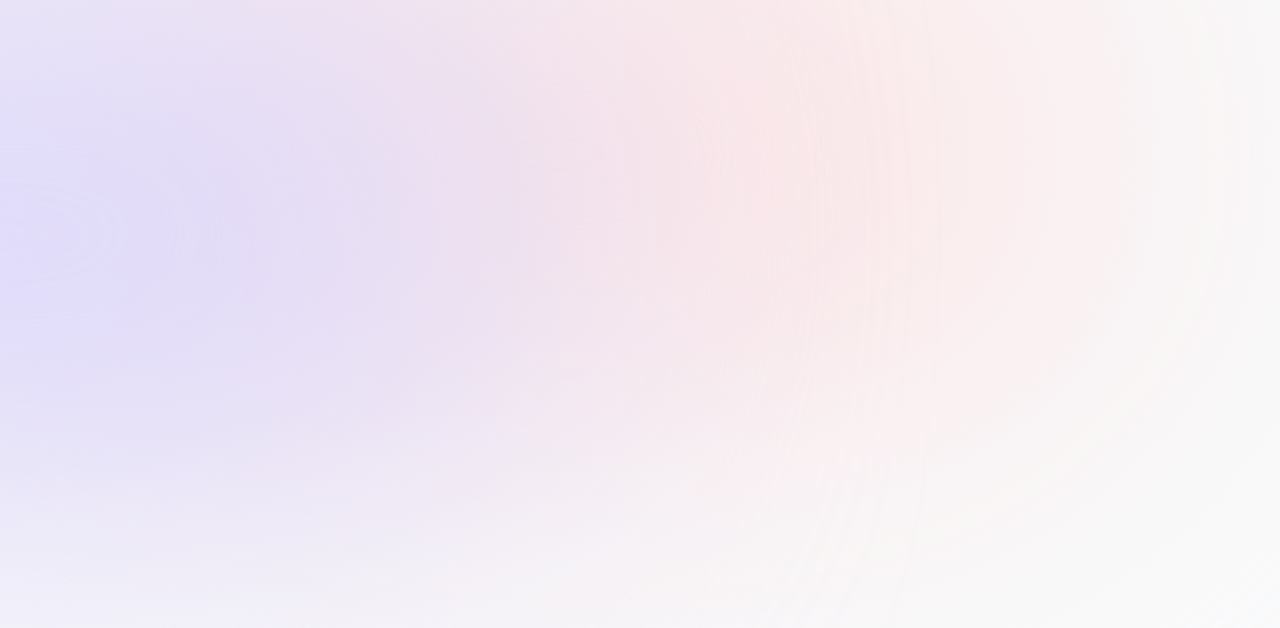
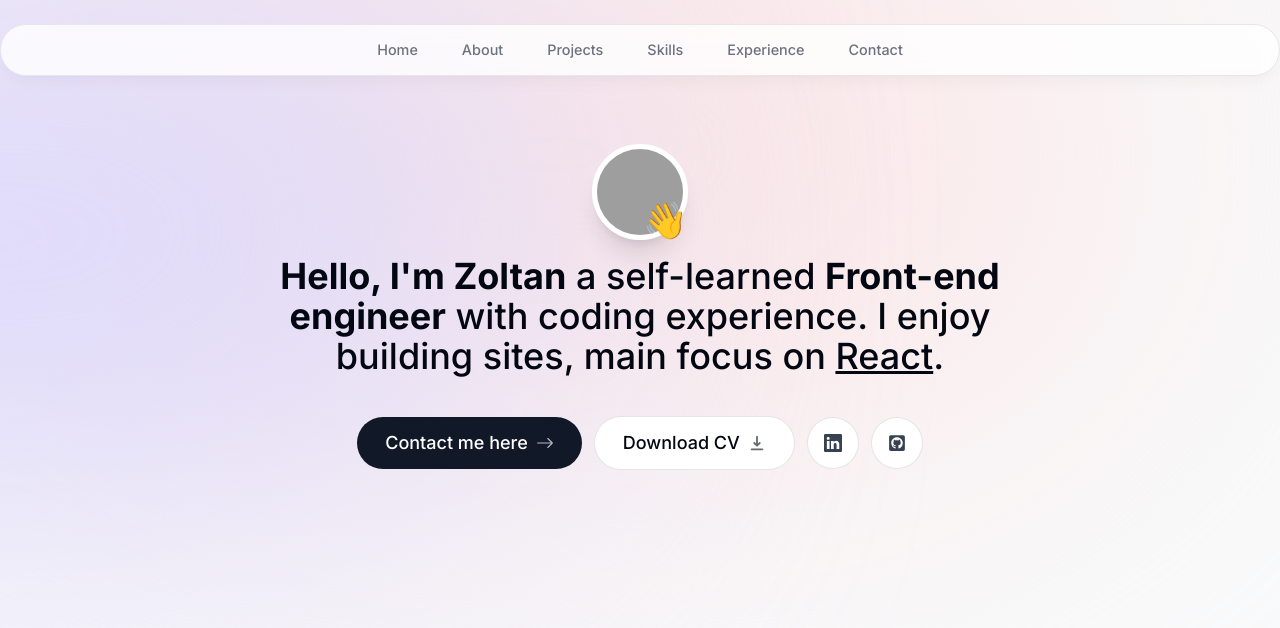
Before and after one commit to ZWebD/Portfolio_3.0, a Next.js app: page / in a window 1280 px wide. Shown: the top 628 px of the page. Built offline with nearby package versions, Linux system fonts and the light colour scheme; grey boxes are pictures that could not be loaded.

Commit message:
Created Header and Intro section

```diff
--- a/app/layout.tsx
+++ b/app/layout.tsx
@@ -1,3 +1,4 @@
+import Header from "@/components/header";
 import "./globals.css";
 import type { Metadata } from "next";
 import { Inter } from "next/font/google";
@@ -21,11 +22,13 @@ export default function RootLayout({
 }) {
   return (
     <html lang="en">
-      <body className={`${inter.className} bg-gray-50 text-gray-950 relative`}>
+      <body
+        className={`${inter.className} bg-gray-50 text-gray-950 relative pt-28 sm:pt-36`}
+      >
         <div className="bg-[#fbe2e3] absolute top-[-6rem] -z-10 right-[11rem] h-[31.25rem] w-[31.25rem] rounded-full blur-[10rem] sm:w-[68.75rem]"></div>
 
         <div className="bg-[#dbd7fb] absolute top-[-1rem] -z-10 left-[-35rem] h-[31.25rem] w-[50rem] rounded-full blur-[10rem] sm:w-[68.75rem] md:left-[-33rem lg:left-[-28rem]xl:left-[-15rem] 2xl:left-[-5rem]"></div>
-
+        <Header />
         {children}
       </body>
     </html>
--- a/app/page.tsx
+++ b/app/page.tsx
@@ -1,3 +1,9 @@
+import Intro from "@/components/intro";
+
 export default function Home() {
-  return <main className=""></main>;
+  return (
+    <main className="flex flex-col items-center px-4">
+      <Intro />
+    </main>
+  );
 }
--- /dev/null
+++ b/components/header.tsx
@@ -0,0 +1,38 @@
+"use client";
+
+import React from "react";
+import { motion } from "framer-motion";
+import { links } from "@/lib/data";
+import Link from "next/link";
+
+export default function Header() {
+  return (
+    <header className="z-[999] relative">
+      <motion.div
+        className="fixed top-0 left-1/2 h-[4.5rem] w-full rounded-none border border-withe border-opacity-40 bg-white bg-opacity-80 shadow-lg shadow-black/[0.03] backdrop-blur-[0.5rem] sm:top-6 sm:h-[3.25rem] smw-[36rem] sm:rounded-full"
+        initial={{ y: -100, x: "-50%", opacity: 0 }}
+        animate={{ y: 0, x: "-50%", opacity: 1 }}
+      ></motion.div>
+
+      <nav className="flex fixed top-[0.15rem] left-1/2 h-12 -translate-x-1/2 py-2 sm:top-[1.7rem] sm:h-[initial] sm:py-0">
+        <ul className="flex w-[22rem] flex-wrap items-center justify-center gap-y-1 text-[0.9rem] font-medium text-gray-500 sm:w-[initial] sm:flex-nowrap sm:gap-5">
+          {links.map((link) => (
+            <motion.li
+              key={link.hash}
+              className="h-3/4 flex items-center justify-center relative"
+              initial={{ y: -100, opacity: 0 }}
+              animate={{ y: 0, opacity: 1 }}
+            >
+              <Link
+                href={link.hash}
+                className="flex w-full items-center justify-center px-3 py-3 hover:text-gray-950 transition"
+              >
+                {link.name}
+              </Link>
+            </motion.li>
+          ))}
+        </ul>
+      </nav>
+    </header>
+  );
+}
--- /dev/null
+++ b/components/intro.tsx
@@ -0,0 +1,94 @@
+"use client";
+import React from "react";
+import Image from "next/image";
+import { motion } from "framer-motion";
+import Link from "next/link";
+import { BsArrowRight, BsGithub, BsLinkedin } from "react-icons/bs";
+import { HiDownload } from "react-icons/hi";
+import { FaGithubSquare } from "react-icons/fa";
+import { delay } from "framer-motion/dom";
+
+export default function Intro() {
+  return (
+    <section className="mb-28 max-w-[50rem] text-center sm:mb-0">
+      <div className="flex items-center justify-center">
+        <div className="relative">
+          <motion.div
+            initial={{ opacity: 0, scale: 0 }}
+            animate={{ opacity: 1, scale: 1 }}
+            transition={{ type: "tween", duration: 0.2 }}
+          >
+            <Image
+              src="https://avatars.githubusercontent.com/u/25197239?v=4"
+              alt="Zoltan portrait"
+              width="192"
+              height="192"
+              quality="95"
+              priority={true}
+              className="h-24 w-24 rounded-full object-cover border-[0.35rem] border-white shadow-xl"
+            />
+          </motion.div>
+          <motion.span
+            className="absolute bottom-0 right-0 text-4xl"
+            initial={{ opacity: 0, scale: 0 }}
+            animate={{ opacity: 1, scale: 1 }}
+            transition={{
+              type: "spring",
+              stiffness: 125,
+              delay: 0.1,
+              duration: 0.7,
+            }}
+          >
+            👋
+          </motion.span>
+        </div>
+      </div>
+      <motion.p
+        className="mb-10 mt-4 px-4 text-2xl font-medium !leading[1.5] sm:text-4xl"
+        initial={{ opacity: 0, y: 100 }}
+        animate={{ opacity: 1, y: 0 }}
+      >
+        <span className="font-bold">Hello, I'm Zoltan</span> a self-learned{" "}
+        <span className="font-bold">Front-end engineer</span> with coding
+        experience. I enjoy building sites, main focus on{" "}
+        <span className="underline">React</span>.
+      </motion.p>
+      <motion.div
+        className="flex flex-col sm:flex-row items-center justify-center gap-3 px-4 text-lg font-medium"
+        initial={{ opacity: 0, y: 100 }}
+        animate={{ opacity: 1, y: 0 }}
+        transition={{ delay: 0.1 }}
+      >
+        <Link
+          href="#contact"
+          className="bg-gray-900 text-white px-7 py-3 flex items-center gap-2 rounded-full outline-none focus:scale-110 hover:scale-110 hover:bg-gray-950 active:scale-105 transition"
+        >
+          Contact me here
+          <BsArrowRight className="opacity-70 group-hover:translate-x-1 transition" />
+        </Link>
+        <a
+          href="/CV.pdf"
+          download
+          className="group bg-white px-7 py-3 flex items-center gap-2 rounded-full outline-none focus:scale-110 hover:scale-110 active:scale-105 transition cursor-pointer border border-black/10"
+        >
+          Download CV{" "}
+          <HiDownload className="opacity-60 group-hover:translate-y-1 transition" />
+        </a>
+        <a
+          href="https://linkedin.com/in/zoltan-szabo-048a51136/"
+          target="_blank"
+          className="bg-white p-4 text-gray-700 flex items-center gap-2 rounded-full focus:scale-[1.15] hover:scale-[1.15] hover:text-gray-950 active:scale-105 transition cursor-pointer border border-black/10"
+        >
+          <BsLinkedin />
+        </a>
+        <a
+          href="https://github.com/ZWebD"
+          target="_blank"
+          className="bg-white p-4 text-gray-700 flex items-center gap-2 test-[1.35rem] rounded-full focus:scale-[1.15] hover:scale-[1.15] hover:text-gray-950 active:scale-105 transition cursor-pointer border border-black/10"
+        >
+          <FaGithubSquare />
+        </a>
+      </motion.div>
+    </section>
+  );
+}
--- a/next.config.js
+++ b/next.config.js
@@ -1,4 +1,10 @@
 /** @type {import('next').NextConfig} */
-const nextConfig = {}
+const nextConfig = {
+  images: {
+    remotePatterns: [
+      { protocol: `https`, hostname: `avatars.githubusercontent.com` },
+    ],
+  },
+};
 
-module.exports = nextConfig
+module.exports = nextConfig;
--- a/package.json
+++ b/package.json
@@ -9,6 +9,7 @@
     "lint": "next lint"
   },
   "dependencies": {
+    "framer-motion": "^10.16.4",
     "next": "latest",
     "react": "latest",
     "react-dom": "latest",
```
Also changed, not shown: .eslintrc.json, 1 other file (tests, documents, lock files or other folders).
